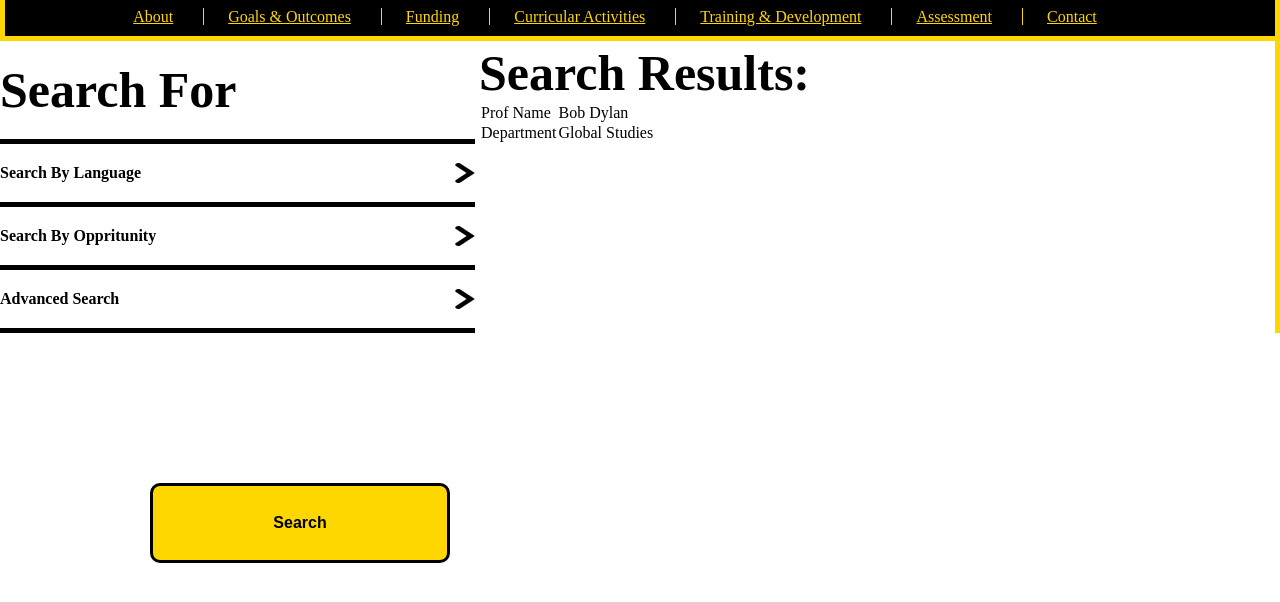
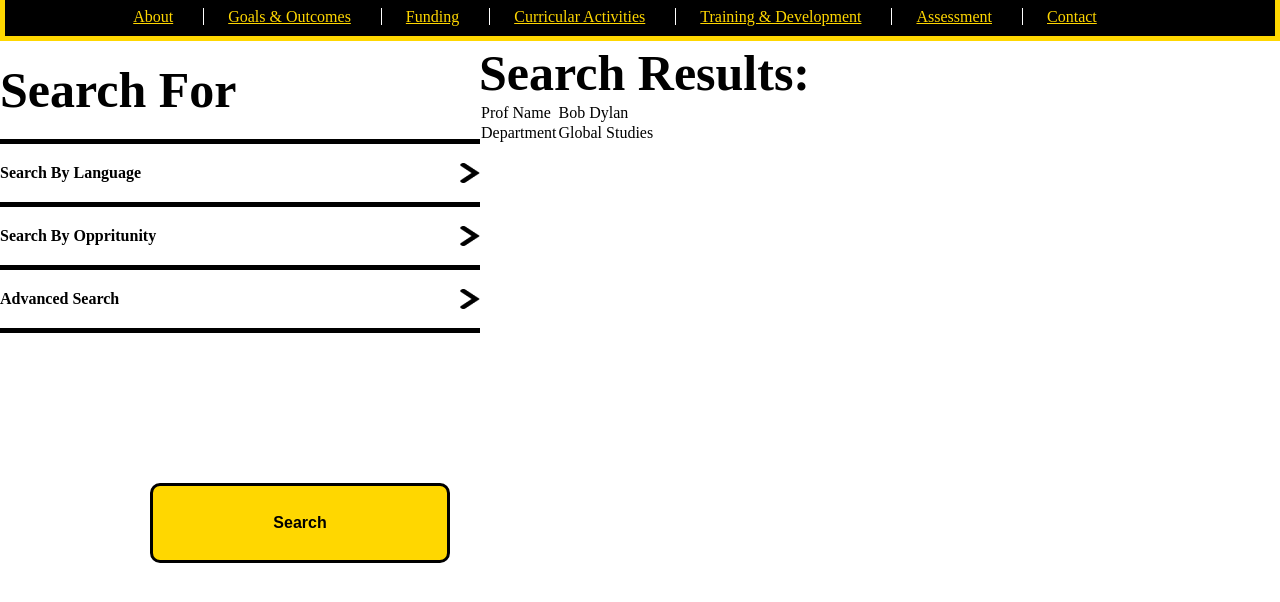
Before and after one commit to kendallmarcus12/3440-marathon, a plain HTML site: page index.html in a window 1280 px wide. Shown: the part 76-678 px from the top of the page. Drawn offline with Linux system fonts and the light colour scheme.

Commit message:
changed list borders

```diff
--- a/style.css
+++ b/style.css
@@ -22,7 +22,7 @@ a {
 
 ul.nav > li {
   display:inline;
-  border-right: 1px solid gold;
+  border-right: 1px solid white;
   margin-right:20px;
   padding-right: 30px;
 
@@ -43,9 +43,6 @@ ul.nav > li:last-child {
   padding:20px 0px;
   font-weight: bold;
 
-}
-#search-column > ul {
-  border-right: 5px solid gold;
 }
 
 #search-column > ul > li {
```
